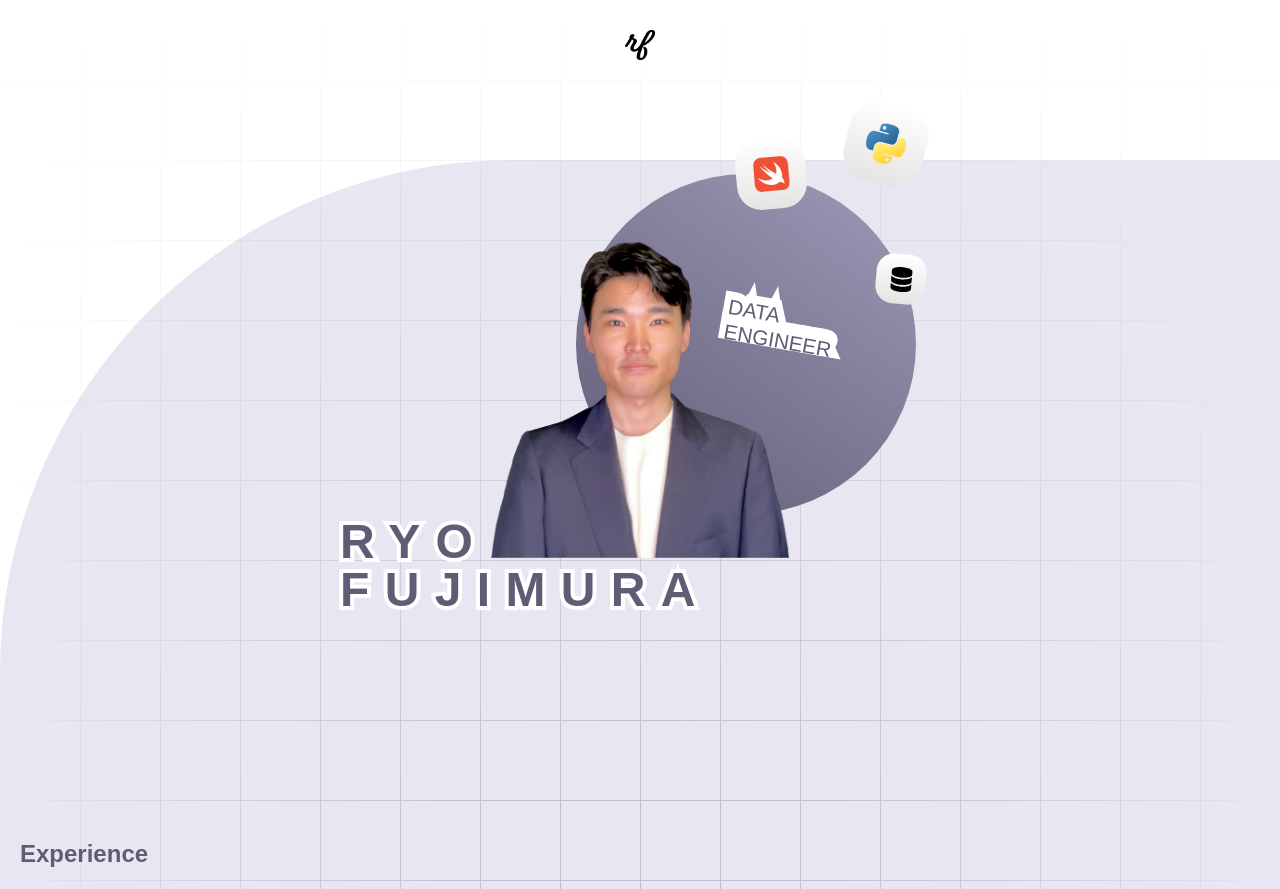
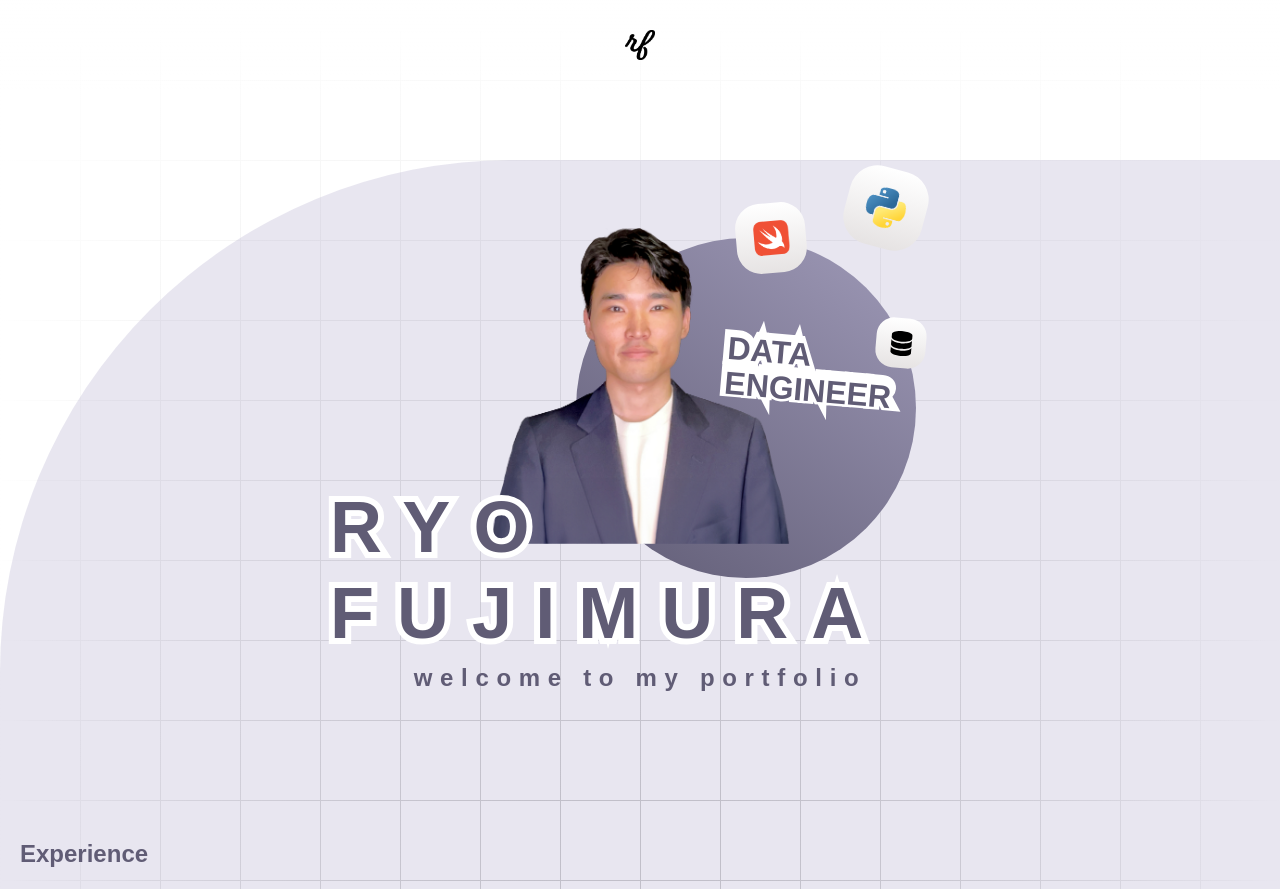
Before and after one commit to ryofujimura/ryofujwebsite, a Flask app: page / in a window 1280 px wide. Shown: the top 889 px of the page. Run offline with Flask 2, Linux system fonts and the light colour scheme; some web fonts are replaced.

Commit message:
profile complete

```diff
--- a/static/style.css
+++ b/static/style.css
@@ -167,7 +167,7 @@ header img {
     border-radius: 50%;
     position: absolute;
     left: calc(50% + 150px);
-    top: 43%;
+    top: 51%;
     left: 45%;
     transform: translateY(-50%);
     display: flex;
@@ -205,13 +205,13 @@ header img {
     position: absolute;
     text-align: left;
     left: 150px;
-    top: 130px;
-    transform: rotate(10deg);
+    top: 100px;
+    transform: rotate(5deg);
 }
 
 .title-outline,
 .title-no-outline {
-    font-size: 1.3em;
+    font-size: 2em;
     color: #605c75;
 }
 
@@ -223,7 +223,8 @@ header img {
 }
 
 .title-no-outline {
-    line-height: 1.2;
+    line-height: 1.1;
+    font-weight: 600;
     position: absolute;
     top: 0;
     left: 0;
@@ -239,8 +240,9 @@ header img {
 .name-wrapper {
     position: relative;
     display: inline-block;
-
-
+    left: -310px;
+    top: -60px;
+    font-size: 1.5em;
 }
 
 .name-outline, .name-no-outline {
@@ -252,15 +254,25 @@ header img {
 }
 
 .name-outline {
-    line-height: 1;
+    line-height: 1.2;
     -webkit-text-fill-color: #605c75;
-    -webkit-text-stroke: 8px white;
+    -webkit-text-stroke: 12px white;
 }
 
 /* The plain overlay text */
 .name-no-outline {
-    line-height: 1;
+    line-height: 1.2;
     -webkit-text-stroke: 0;
+}
+
+.welcome-wrapper {
+    position: relative;
+    display: inline-block;
+    /* left: -0px; */
+    top: 15vh;
+    font-size: 1.5em;
+    font-weight: 600;
+    letter-spacing: 0.32em;
 }
 
 #experience {
--- a/templates/index.html
+++ b/templates/index.html
@@ -69,9 +69,13 @@
                     </div>
                 </div>
 
-                <div class="name-wrapper" style="left: -300px; top: -40px;">
+                <div class="name-wrapper">
                     <span class="name-outline">{{ first_name }} {{ last_name }}</span>
                     <span class="name-no-outline">{{ first_name }} {{ last_name }}</span>
+                </div>
+
+                <div class="welcome-wrapper">
+                    welcome to my portfolio
                 </div>
             </div>
 
```
Also changed, not shown: 1 other file.
